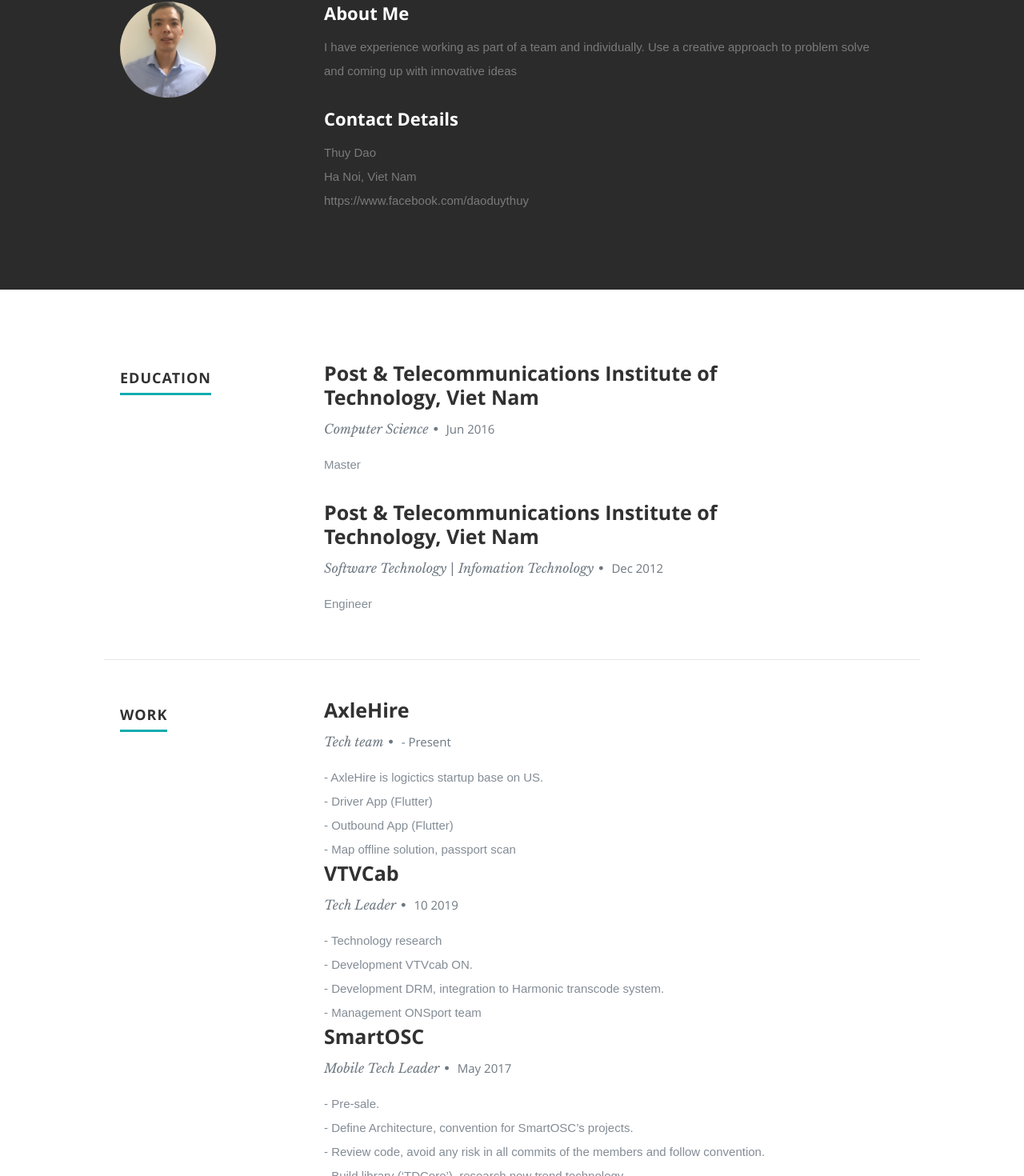
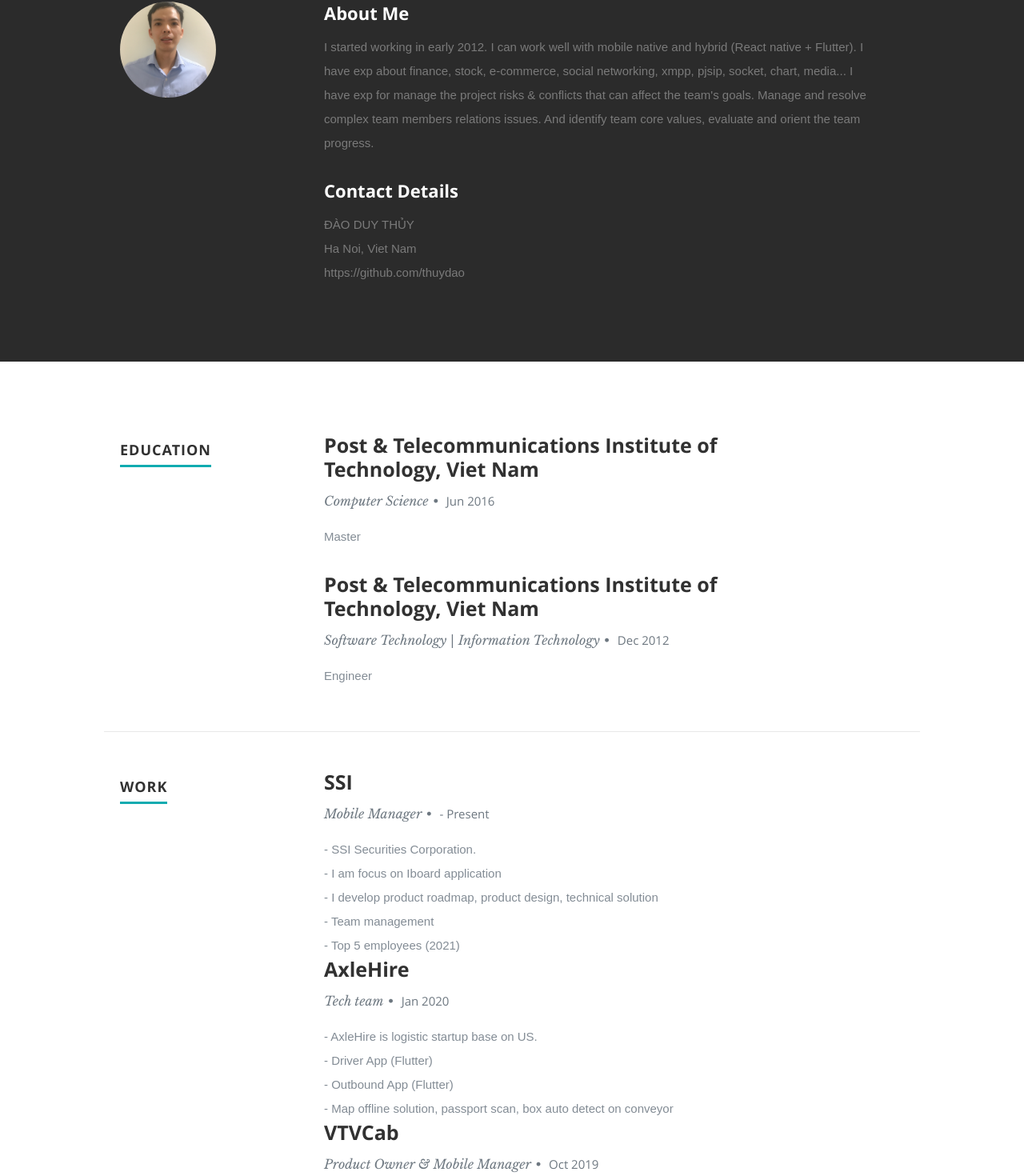
Before and after one commit to thuydao/cv, a React (Create React App) app: page / in a window 1280 px wide. Shown: the part 894-2364 px from the top of the page at 80% size. Built offline with nearby package versions, Linux system fonts and the light colour scheme.

Commit message:
update cv content

```diff
--- a/public/css/layout.css
+++ b/public/css/layout.css
@@ -369,18 +369,38 @@ ul#nav li.current a { color: #F06000; }
 }
 
 .nodejs {
-   width: 60%;
+   width: 70%;
    -moz-animation: reactjs 2s ease;
    -webkit-animation: reactjs 2s ease;
 }
 .reactnative {
-   width: 60%;
+   width: 90%;
    -moz-animation: reactjs 2s ease;
    -webkit-animation: reactjs 2s ease;
 }
 
 .flutter {
+   width: 80%;
+   -moz-animation: reactjs 2s ease;
+   -webkit-animation: reactjs 2s ease;
+}
+.java {
+   width: 60%;
+   -moz-animation: reactjs 2s ease;
+   -webkit-animation: reactjs 2s ease;
+}
+.kotlin {
    width: 75%;
+   -moz-animation: reactjs 2s ease;
+   -webkit-animation: reactjs 2s ease;
+}
+.go {
+   width: 50%;
+   -moz-animation: reactjs 2s ease;
+   -webkit-animation: reactjs 2s ease;
+}
+.python {
+   width: 60%;
    -moz-animation: reactjs 2s ease;
    -webkit-animation: reactjs 2s ease;
 }
--- a/src/components/contactus/contactus.js
+++ b/src/components/contactus/contactus.js
@@ -15,7 +15,7 @@ export default class ContactUs extends Component {
             <aside className="eigth columns footer-widgets">
               <div className="widget">
                 <h4>Email | daoduythuy@gmail.com</h4>
-                <h4>Phone | 0375365123</h4>
+                <h4>Phone | +84375365123</h4>
                 <h4>Skype | daoduythuy9690</h4>
               </div>
             </aside>
--- a/src/components/header/header.js
+++ b/src/components/header/header.js
@@ -21,8 +21,8 @@ export default class Header extends Component {
 
           <div className="row banner">
             <div className="banner-text">
-              <h1 className="responsive-headline">I'm {resumeData.name}.</h1>
-              <h3>I am a {resumeData.role}.{resumeData.roleDescription}
+              <h1 className="responsive-headline">{resumeData.name}</h1>
+              <h3>{resumeData.roleDescription}
               </h3>
               <hr />
               <ul className="social">
--- a/src/resumeData.js
+++ b/src/resumeData.js
@@ -1,9 +1,9 @@
 let resumeData = {
   "imagebaseurl":"https://thuydao.github.io/cv",
-  "name": "Thuy Dao",
+  "name": "ĐÀO DUY THỦY",
   "role": "Mobile Technical Leader",
   "skypeid": "daoduythuy9690",
-  "roleDescription": " I started working in early 2012. I can work with mobile native (iOS) and hybrid using React Native. I have exp about e-commerce, social networking, xmpp, pjsip, socket, chart, media... I am willing to learn and be to new challenges in the future",
+  "roleDescription": "I'm Mobile Manager and Product owner. I develop a product vision, strategy, roadmap and lifecycle management framework. And collaborate with stakeholders to define, design, and manage ongoing maintenance and improvement of product features. Coach and give guidance for the development of the team members. I always willing to learn and be to new challenges in the future.",
   "socialLinks":[
       {
         "name":"linkedin",
@@ -21,9 +21,9 @@ let resumeData = {
         "className":"fa fa-skype"
       }
     ],
-  "aboutme":"I have experience working as part of a team and individually. Use a creative approach to problem solve and coming up with innovative ideas",
+  "aboutme":"I started working in early 2012. I can work well with mobile native and hybrid (React native + Flutter). I have exp about finance, stock, e-commerce, social networking, xmpp, pjsip, socket, chart, media... I have exp for manage the project risks & conflicts that can affect the team's goals. Manage and resolve complex team members relations issues. And identify team core values, evaluate and orient the team progress.",
   "address":"Ha Noi, Viet Nam",
-  "website":"https://www.facebook.com/daoduythuy",
+  "website":"https://github.com/thuydao",
   "education":[
     {
       "UniversityName":"Post & Telecommunications Institute of Technology, Viet Nam",
@@ -34,7 +34,7 @@ let resumeData = {
     },
     {
       "UniversityName":"Post & Telecommunications Institute of Technology, Viet Nam",
-      "specialization":"Software Technology | Infomation Technology",
+      "specialization":"Software Technology | Information Technology",
       "MonthOfPassing":"Dec",
       "YearOfPassing":"2012",
       "Achievements":"Engineer"
@@ -42,22 +42,29 @@ let resumeData = {
   ],
   "work":[
     {
+      "CompanyName":"SSI",
+      "specialization":"Mobile Manager",
+      "MonthOfLeaving":"-",
+      "YearOfLeaving":"Present",
+      "Achievements":"- SSI Securities Corporation.\n- I am focus on Iboard application\n- I develop product roadmap, product design, technical solution \n- Team management \n- Top 5 employees (2021)"
+    },
+    {
       "CompanyName":"AxleHire",
       "specialization":"Tech team",
-      "MonthOfLeaving":"-",
-      "YearOfLeaving":"Present",
-      "Achievements":"- AxleHire is logictics startup base on US.\n- Driver App (Flutter)\n- Outbound App (Flutter)\n- Map offline solution, passport scan"
+      "MonthOfLeaving":"Jan",
+      "YearOfLeaving":"2020",
+      "Achievements":"- AxleHire is logistic startup base on US.\n- Driver App (Flutter)\n- Outbound App (Flutter)\n- Map offline solution, passport scan, box auto detect on conveyor"
     },
     {
       "CompanyName":"VTVCab",
-      "specialization":"Tech Leader",
-      "MonthOfLeaving":"10",
+      "specialization":"Product Owner & Mobile Manager",
+      "MonthOfLeaving":"Oct",
       "YearOfLeaving":"2019",
-      "Achievements":"- Technology research \n- Development VTVcab ON. \n- Development DRM, integration to Harmonic transcode system. \n- Management ONSport team"
+      "Achievements":"- Technology research \n- Development VTVcab ON, ON Sport, ON Me, VieON. \n- Development DRM, integration to Harmonic transcode system. \n- Management ONSport team"
     },
     {
       "CompanyName":"SmartOSC",
-      "specialization":"Mobile Tech Leader",
+      "specialization":"Mobile Manager",
       "MonthOfLeaving":"May",
       "YearOfLeaving":"2017",
       "Achievements":"- Pre-sale.\n- Define Architecture, convention for SmartOSC’s projects.\n- Review code, avoid any risk in all commits of the members and follow convention.\n- Build library (‘TDCore’), research new trend technology.\n- Join to dedicated team, project base, product team.\n- Resource management"
@@ -86,16 +93,52 @@ let resumeData = {
       "skillname":"Swift"
     },
     {
-      "skillname":"NodeJS"
-    },
-    {
       "skillname":"React Native"
     },
     {
       "skillname":"Flutter"
-    }
+    },
+    {
+      "skillname":"Kotlin"
+    },
+    {
+      "skillname":"Java"
+    },
+    {
+      "skillname":"NodeJS"
+    },
+    {
+      "skillname":"Go"
+    },
+    {
+      "skillname":"Python"
+    },
   ],
   "portfolio":[
+    {
+      "name":"iBoard",
+      "description":"Finance, Stock",
+      "imgurl":"https://is1-ssl.mzstatic.com/image/thumb/Purple112/v4/cf/8b/75/cf8b753f-32cb-ec95-d74f-8e07d24d61c9/AppIcon-0-0-1x_U007emarketing-0-0-0-10-0-0-sRGB-0-0-0-GLES2_U002c0-512MB-85-220-0-0.png/460x0w.webp",
+      "link":"https://apps.apple.com/vn/app/ssi-iboard/id1450916391?l=vi"
+    },
+    {
+      "name":"AxleHire Drive: Drive for Pay",
+      "description":"Logistic",
+      "imgurl":"https://is4-ssl.mzstatic.com/image/thumb/Purple112/v4/c2/6e/ef/c26eefd1-a473-bea1-0b5b-2ad107d98ad6/AppIcon-0-0-1x_U007emarketing-0-0-0-7-0-0-sRGB-0-0-0-GLES2_U002c0-512MB-85-220-0-0.png/460x0w.webp",
+      "link":"https://apps.apple.com/us/app/axlehire-drive-drive-for-pay/id1496436156"
+    },
+    {
+      "name":"AxleHire Outbound",
+      "description":"Logistic",
+      "imgurl":"https://is4-ssl.mzstatic.com/image/thumb/Purple122/v4/bc/9b/e3/bc9be38a-c2f7-6e73-fbbe-905274c2e622/AppIcon-0-0-1x_U007emarketing-0-0-0-7-0-0-sRGB-0-0-0-GLES2_U002c0-512MB-85-220-0-0.png/460x0w.webp",
+      "link":"https://apps.apple.com/us/app/axlehire-outbound/id1523276394"
+    },
+    {
+      "name":"VieON",
+      "description":"Meida",
+      "imgurl":"https://is2-ssl.mzstatic.com/image/thumb/Purple122/v4/c9/25/ba/c925ba0d-fd9c-041f-8354-35fcce35532a/AppIcon-0-0-1x_U007emarketing-0-0-0-7-0-0-sRGB-0-0-0-GLES2_U002c0-512MB-85-220-0-0.png/460x0w.webp",
+      "link":"https://apps.apple.com/us/app/vieon-xem-phim-show-livetv/id1357819721"
+    },
     {
       "name":"VTVcab ON",
       "description":"Media",
@@ -110,7 +153,7 @@ let resumeData = {
     },
     {
       "name":"My VNPost",
-      "description":"VTVcab",
+      "description":"Logistic",
       "imgurl":"images/portfolio/vnpost.png",
       "link":"https://play.google.com/store/apps/details?id=vn.vnpost.myvnpost&hl=en"
     },
@@ -146,7 +189,7 @@ let resumeData = {
     },
     {
       "name":"Paktor",
-      "description":"Social",
+      "description":"Dating",
       "imgurl":"images/portfolio/paktor.jpg",
       "link":"https://apps.apple.com/us/app/paktor-dating-match-and-meet-singles-to-mingle/id654972611"
     },
@@ -162,10 +205,6 @@ let resumeData = {
       "description":"-",
       "name":"NaN"
     },
-    // {
-    //   "description":"This is a sample testimonial",
-    //   "name":"Some technical guy"
-    // }
   ]
 }
 
```
Also changed, not shown: 1 other file (tests, documents, lock files or other folders).
